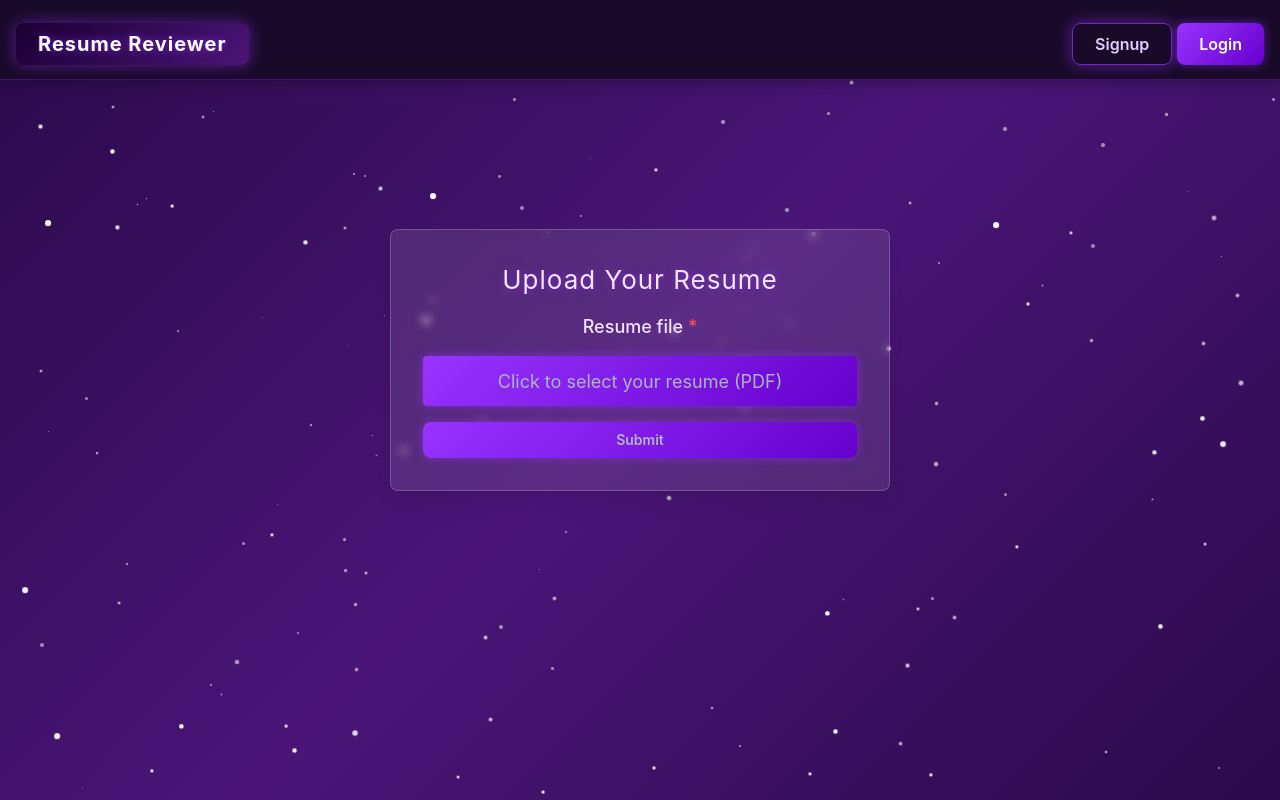
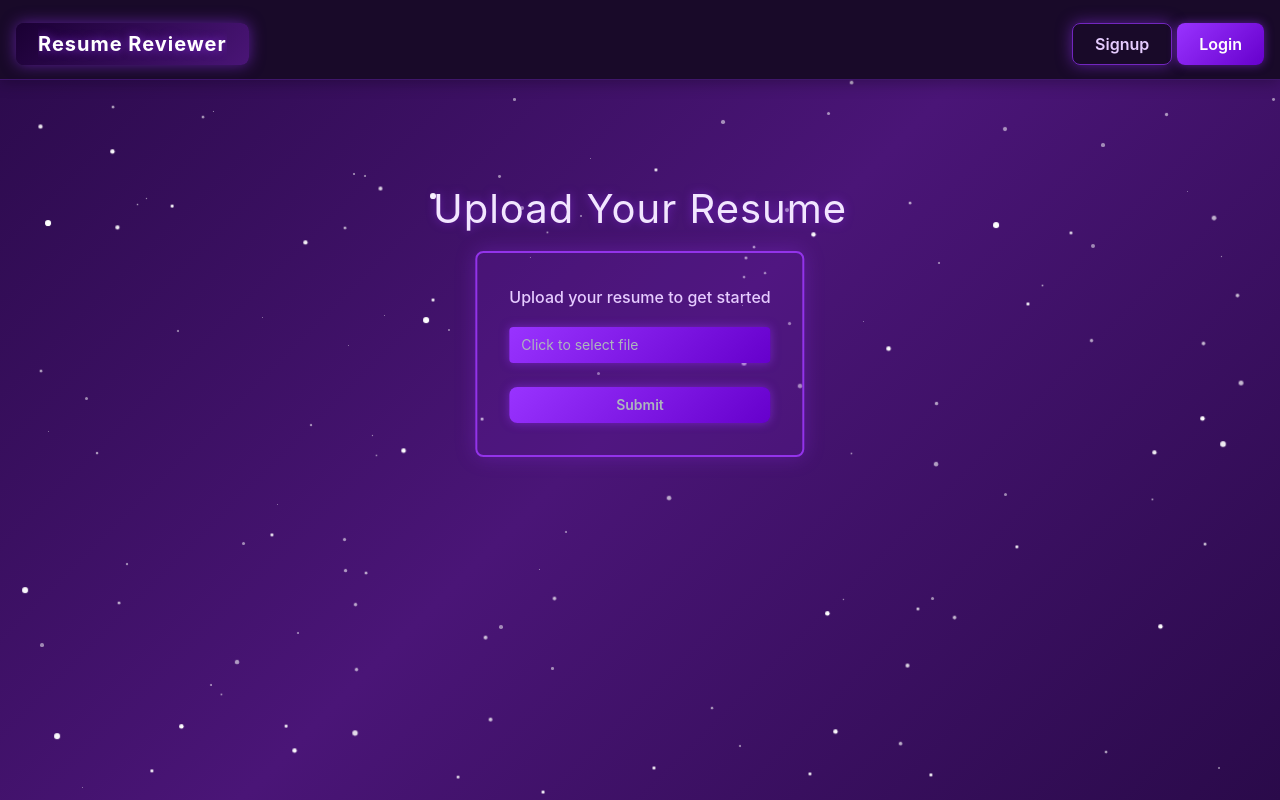
Before and after one commit to TristanTsang/bitcamp_2025, a React (Vite) app in the folder frontend/vite-project/: page /upload in a window 1280 px wide. Built offline with nearby package versions, Linux system fonts and the light colour scheme; no server answers.

Commit message:
black hole integration

```diff
--- a/frontend/vite-project/src/pages/UploadResume.jsx
+++ b/frontend/vite-project/src/pages/UploadResume.jsx
@@ -1,123 +1,166 @@
-import { useState } from "react";
-import {
-  Container,
-  FileInput,
-  Title,
-  Button,
-  Text,
-  Loader,
-  Paper,
-} from "@mantine/core";
-import { useNavigate } from "react-router-dom";
+import { useState, useRef, useEffect } from 'react';
+import { Container, FileInput, Title, Button, Text, Paper } from "@mantine/core";
+import { useNavigate } from 'react-router-dom';
+import classes from "./UploadResume.module.css";
 import { useResumeStore } from "../store/useResumeStore";
-import classes from "./UploadResume.module.css";
 
 function UploadResume() {
-  const { uploadResume } = useResumeStore();
+  const [file, setFile] = useState(null);
+  const [isAnimating, setIsAnimating] = useState(false);
+  const navigate = useNavigate();
+  const canvasRef = useRef(null);
+  const uploadBoxRef = useRef(null);
 
-  const [loading, setLoading] = useState(false);
-  const [error, setError] = useState(null);
-  const [file, setFile] = useState(null);
-  const navigate = useNavigate();
+  useEffect(() => {
+    if (!isAnimating || !canvasRef.current || !uploadBoxRef.current) return;
 
-  const handleUpload = async () => {
-    if (!file) return;
-    setLoading(true);
-    setError(null);
-    try {
-      const readerResult = await new Promise((resolve, reject) => {
-        const reader = new FileReader();
-        reader.readAsDataURL(file);
-        reader.onloadend = () => resolve(reader.result);
-        reader.onerror = reject;
+    const canvas = canvasRef.current;
+    const ctx = canvas.getContext('2d');
+    const uploadBox = uploadBoxRef.current;
+    const uploadBoxRect = uploadBox.getBoundingClientRect();
+
+    canvas.width = window.innerWidth;
+    canvas.height = window.innerHeight;
+
+    const centerX = canvas.width / 2;
+    const centerY = canvas.height / 2;
+
+    let boxX = uploadBoxRect.left + uploadBoxRect.width / 2;
+    let boxY = uploadBoxRect.top + uploadBoxRect.height / 2;
+    let boxWidth = uploadBoxRect.width;
+    let boxHeight = uploadBoxRect.height;
+    let opacity = 1;
+
+    const particles = Array.from({ length: 300 }, () => {
+      const angle = Math.random() * Math.PI * 2;
+      const radius = Math.random() * 150 + 50;
+      return {
+        x: centerX + Math.cos(angle) * radius,
+        y: centerY + Math.sin(angle) * radius,
+        size: Math.random() * 3 + 1,
+        speed: Math.random() * 3 + 1,
+        color: `hsl(${Math.random() * 60 + 240}, 70%, 50%)`,
+      };
     });
 
-      await uploadResume(readerResult);
+    let animationId;
 
-      navigate("/results");
-    } catch (error) {
-      console.log(error.data.message);
-    } finally {
-      setLoading(false);
+    const animateBlackHole = () => {
+      ctx.clearRect(0, 0, canvas.width, canvas.height);
+
+      // Black hole
+      const gradient = ctx.createRadialGradient(centerX, centerY, 5, centerX, centerY, 200);
+      gradient.addColorStop(0, 'rgba(0, 0, 0, 1)');
+      gradient.addColorStop(0.7, 'rgba(20, 0, 40, 0.8)');
+      gradient.addColorStop(1, 'rgba(30, 0, 60, 0)');
+      ctx.beginPath();
+      ctx.arc(centerX, centerY, 200, 0, Math.PI * 2);
+      ctx.fillStyle = gradient;
+      ctx.fill();
+
+      // Accretion disk
+      ctx.save();
+      ctx.translate(centerX, centerY);
+      ctx.rotate(Date.now() * 0.0005);
+      ctx.translate(-centerX, -centerY);
+      const diskGradient = ctx.createRadialGradient(centerX, centerY, 30, centerX, centerY, 200);
+      diskGradient.addColorStop(0, 'rgba(100, 10, 200, 0)');
+      diskGradient.addColorStop(0.5, 'rgba(120, 20, 220, 0.3)');
+      diskGradient.addColorStop(0.7, 'rgba(140, 40, 240, 0.2)');
+      diskGradient.addColorStop(1, 'rgba(160, 60, 255, 0)');
+      ctx.beginPath();
+      ctx.ellipse(centerX, centerY, 200, 70, 0, 0, Math.PI * 2);
+      ctx.fillStyle = diskGradient;
+      ctx.fill();
+      ctx.restore();
+
+      // Particles
+      particles.forEach(p => {
+        const dx = centerX - p.x;
+        const dy = centerY - p.y;
+        const dist = Math.sqrt(dx * dx + dy * dy);
+
+        if (dist < 10) {
+          p.x = centerX + Math.cos(Math.random() * Math.PI * 2) * 200;
+          p.y = centerY + Math.sin(Math.random() * Math.PI * 2) * 200;
+        } else {
+          const angle = Math.atan2(dy, dx);
+          const force = 30 / dist;
+          p.x += Math.cos(angle) * p.speed * force;
+          p.y += Math.sin(angle) * p.speed * force;
         }
+
+        ctx.beginPath();
+        ctx.arc(p.x, p.y, p.size, 0, Math.PI * 2);
+        ctx.fillStyle = p.color;
+        ctx.fill();
+      });
+
+      // Suck in the upload box
+      if (opacity > 0) {
+        const dx = centerX - boxX;
+        const dy = centerY - boxY;
+        const distance = Math.sqrt(dx * dx + dy * dy);
+
+        boxX += dx * 0.02;
+        boxY += dy * 0.02;
+        boxWidth *= 0.99;
+        boxHeight *= 0.99;
+        opacity *= 0.99;
+
+        ctx.globalAlpha = opacity;
+        ctx.fillStyle = '#6b21a8';
+        ctx.fillRect(boxX - boxWidth / 2, boxY - boxHeight / 2, boxWidth, boxHeight);
+        ctx.globalAlpha = 1;
+
+        if (distance < 15 || opacity < 0.05) {
+          setTimeout(() => {
+            cancelAnimationFrame(animationId);
+            navigate('/results', { state: { file } });
+          }, 500);
+        }
+      }
+
+      animationId = requestAnimationFrame(animateBlackHole);
+    };
+
+    animateBlackHole();
+    return () => cancelAnimationFrame(animationId);
+  }, [isAnimating, file, navigate]);
+
+  const handleUpload = () => {
+    if (!file) return;
+    setIsAnimating(true);
   };
 
   return (
-    <Container
-      fluid
-      px="xl"
-      py="xl"
-      my={40}
-      style={{
-        display: "flex",
-        justifyContent: "center",
-        alignItems: "center",
-        minHeight: "80vh",
-      }}
-    >
-      <Paper
-        withBorder
-        shadow="md"
-        p="xl"
-        radius="md"
-        style={{
-          background: "rgba(255, 255, 255, 0.1)",
-          backdropFilter: "blur(5px)",
-          border: "1px solid rgba(255, 255, 255, 0.2)",
-          width: "100%",
-          maxWidth: "500px",
-        }}
-      >
-        <Title
-          order={2}
-          mb="md"
-          align="center"
-          style={{
-            color: "#f2e6ff",
-            textShadow: "0 0 10px rgba(153, 51, 255, 0.5)",
-          }}
-        >
-          Upload Your Resume
-        </Title>
+    <div className={classes.pageWrapper}>
+      <Container size="sm" className={classes.container}>
+        <Title className={classes.title} order={1}>Upload Your Resume</Title>
+        <div className={classes.centerWrapper}>
+          <Paper className={classes.uploadBox} ref={uploadBoxRef}>
+            <Text className={classes.label}>Upload your resume to get started</Text>
             <FileInput
-          size="lg"
-          label="Resume file"
-          placeholder="Click to select your resume (PDF)"
               value={file}
               onChange={setFile}
-          accept=".pdf"
-          required
-          classNames={{ label: classes.label }}
-          styles={{
-            input: {
-              textAlign: "center", // Center the placeholder text
-              color: "#e6ccff",
-              backgroundColor: "rgba(255, 255, 255, 0.1)",
-              borderColor: "rgba(153, 51, 255, 0.5)",
-            },
-          }}
+              placeholder="Click to select file"
+              accept="application/pdf,.doc,.docx"
+              className={classes.fileInput}
             />
-        {error && (
-          <Text color="red" mt="sm" align="center">
-            {error}
-          </Text>
-        )}
             <Button
-          fullWidth
-          mt="md"
               onClick={handleUpload}
-          disabled={!file || loading}
-          style={{
-            background: "linear-gradient(135deg, #9933ff, #6600cc)",
-            border: "none",
-            boxShadow: "0 0 10px rgba(153, 51, 255, 0.5)",
-            transition: "all 0.3s ease",
-          }}
+              disabled={!file}
+              className={classes.submitButton}
             >
-          {loading ? <Loader size="sm" color="white" /> : "Submit"}
+              {isAnimating ? "Processing..." : "Submit"}
             </Button>
           </Paper>
+        </div>
+        {isAnimating && (
+          <canvas ref={canvasRef} className={classes.animationCanvas} />
+        )}
       </Container>
+    </div>
   );
 }
 
--- a/frontend/vite-project/src/pages/UploadResume.module.css
+++ b/frontend/vite-project/src/pages/UploadResume.module.css
@@ -1,6 +1,68 @@
+.container {
+  display: flex;
+  flex-direction: column;
+  align-items: center;
+  justify-content: center;
+  padding: 2rem 0;
+  position: relative;
+  min-height: 80vh; /* Ensure container takes enough vertical space */
+}
+
+.title {
+  color: #f2e6ff;
+  margin-bottom: 2rem;
+  text-align: center;
+}
+
+.uploadBox {
+  padding: 2rem;
+  width: 100%;
+  max-width: 400px;
+  background-color: rgba(107, 33, 168, 0.2);
+  border: 2px solid #9333ea;
+  border-radius: 8px;
+  box-shadow: 0 0 20px rgba(147, 51, 234, 0.3);
+  transition: all 0.3s ease;
+  z-index: 10;
+  position: relative;
+  left: 50%;
+  transform: translateX(-50%);
+  margin: 0 auto; /* Additional centering */
+}
+
+.uploadBox:hover {
+  box-shadow: 0 0 25px rgba(147, 51, 234, 0.5);
+  transform: translateX(-50%) translateY(-5px); /* Maintain horizontal centering while adding hover effect */
+}
+
 .label {
   padding-bottom: 1rem;
   color: #f2e6ff;
   font-weight: 500;
   text-align: center;
 }
+
+.fileInput {
+  margin-bottom: 1.5rem;
+}
+
+.submitButton {
+  width: 100%;
+  background: linear-gradient(135deg, #6b21a8 0%, #9333ea 100%);
+  transition: all 0.3s ease;
+}
+
+.submitButton:hover:not(:disabled) {
+  background: linear-gradient(135deg, #7e3ab9 0%, #a64dff 100%);
+  transform: scale(1.03);
+}
+
+.animationCanvas {
+  position: fixed;
+  top: 0;
+  left: 0;
+  width: 100vw;
+  height: 100vh;
+  z-index: 5;
+  pointer-events: none;
+}
```
Lines whose indentation alone changed are shown as unchanged.
